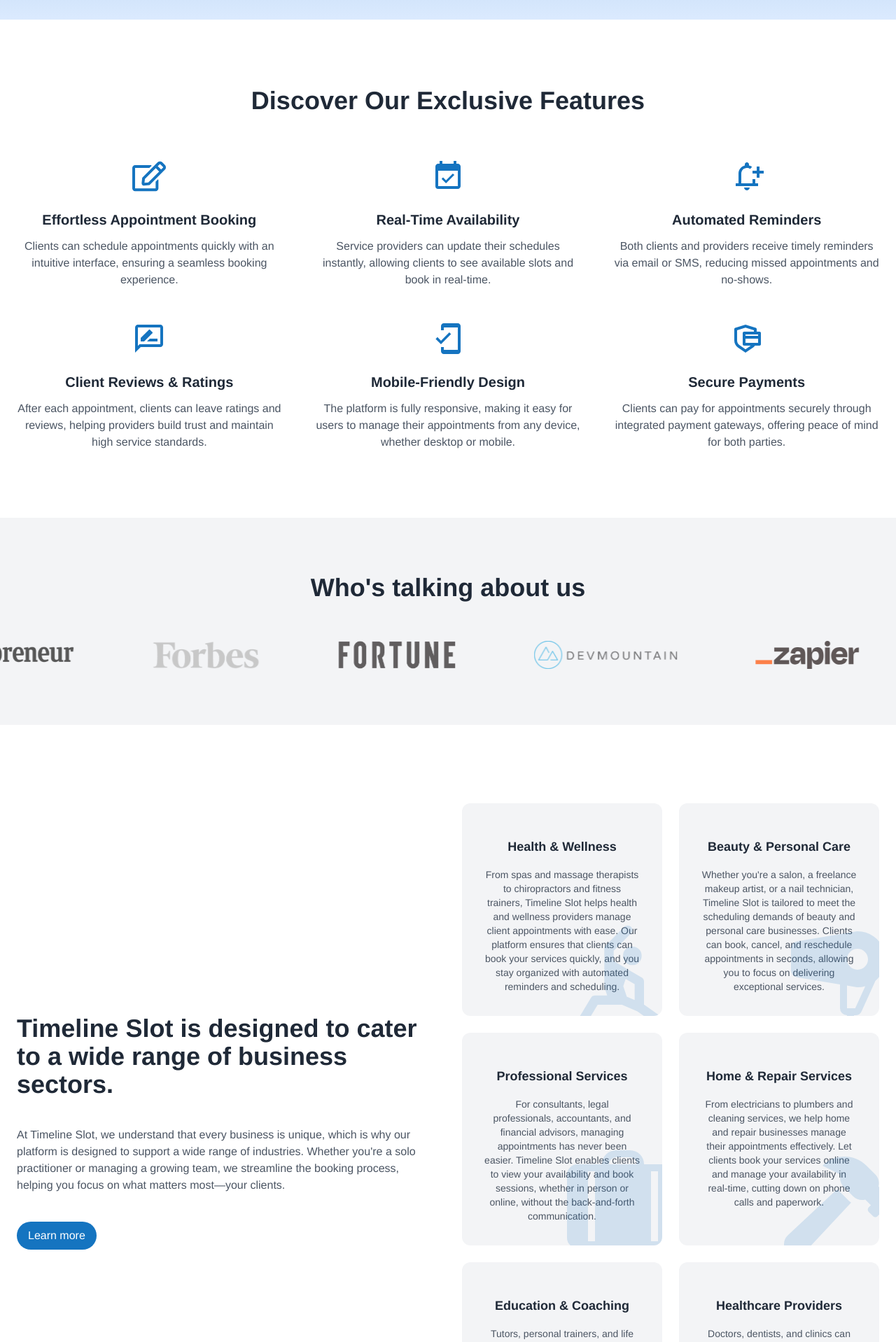
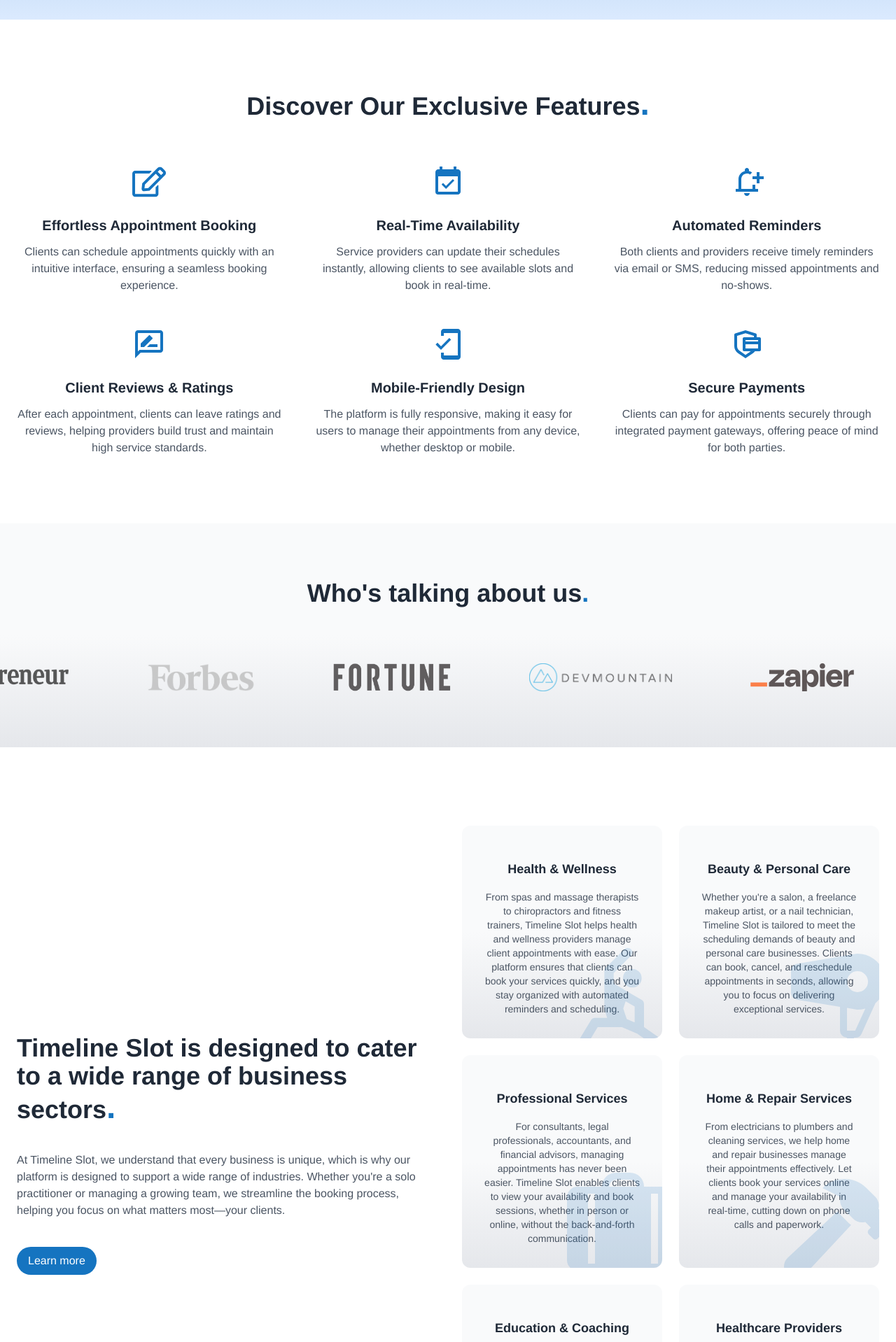
Before and after one commit to Devmountain-group-projects/timeslot-project, a React (Vite) app: page / in a window 1280 px wide. Shown: the part 820-2738 px from the top of the page at 70% size. Built offline with nearby package versions, Linux system fonts and the light colour scheme.

Commit message:
finished the subscribe component, added a couple more plugins to tailwind config, added a couple of changes to other components that reuse the same plugins, changed the background in a couple of components

```diff
--- a/src/components/Home/Features.jsx
+++ b/src/components/Home/Features.jsx
@@ -40,7 +40,7 @@ const Features = () => {
     return (
         <div className="max-w-max mx-auto px-6 py-24">
             <h2 className="text-gray-800 sm:text-4xl text-2xl font-extrabold text-center mb-16">
-                Discover Our Exclusive Features
+                Discover Our Exclusive Features<span className='text-primary text-3xl sm:text-5xl'>.</span>
             </h2>
             <div className="grid lg:grid-cols-3 md:grid-cols-2 gap-12">
                 {features.map((feature, index) => (
--- a/src/components/Home/Marquee.jsx
+++ b/src/components/Home/Marquee.jsx
@@ -21,8 +21,8 @@ const Marquee = () => {
     ];
 
     return (
-        <div className='bg-gray-100 py-20'>
-            <h1 className="sm:text-4xl text-2xl font-bold text-center text-gray-800 mb-14">Who's talking about us</h1>
+        <div className='bg-gradient-gray py-20'>
+            <h1 className="title-text text-center mb-20">Who's talking about us<span className='text-primary'>.</span></h1>
             <div className="marquee-wrapper overflow-hidden whitespace-nowrap">
                 <div className="animate-marquee inline-block">
                     {logos.concat(logos).map((logo, index) => (
--- a/src/components/Home/PricingSection.jsx
+++ b/src/components/Home/PricingSection.jsx
@@ -60,10 +60,10 @@ const PricingSection = () => {
 
     return (
         <div>
-            <div className="bg-gray-100 px-4 py-24">
+            <div className="bg-gradient-gray px-4 py-24">
                 <div className="max-w-5xl max-lg:max-w-max mx-auto">
                     <div className="text-center">
-                        <h2 className="sm:text-4xl text-2xl font-bold mb-2 text-gray-800">Choose a Subscription</h2>
+                        <h2 className="sm:text-4xl text-2xl font-bold mb-2 text-gray-800">Choose a Subscription<span className='text-primary text-3xl sm:text-5xl'>.</span></h2>
                         <p className="text-base text-gray-500">choose a plan tailored to your needs</p>
                     </div>
 
--- a/src/components/Home/Reviews.jsx
+++ b/src/components/Home/Reviews.jsx
@@ -86,7 +86,7 @@ const Reviews = () => {
             <div className="max-w-max mx-auto">
                 <div className="grid lg:grid-cols-3 gap-6 max-lg:max-w-2xl">
                     <div className="col-span-2">
-                        <h2 className="text-gray-800 sm:text-4xl text-2xl font-extrabold">What Our Users Say</h2>
+                        <h2 className="title-text">What Our Users Say<span className='text-primary text-3xl sm:text-5xl'>.</span></h2>
                         <p className="text-base text-gray-800 mt-6 leading-relaxed">Discover how Timeline Slot has transformed the scheduling experience for businesses of all sizes. See why so many trust us to manage their appointments efficiently and grow their businesses.</p>
                     </div>
                     <div className="flex space-x-4 items-end justify-end">
--- a/src/components/Home/ServiceIndustries.jsx
+++ b/src/components/Home/ServiceIndustries.jsx
@@ -6,7 +6,7 @@ import { FaHammer, FaChalkboardTeacher } from "react-icons/fa";
 import { GiHealthNormal } from "react-icons/gi";
 
 const ServiceCard = ({ Icon, title, description }) => (
-    <div className="text-center hover:shadow-md hover:ring-2 hover:ring-primary hover:scale-105 transition-all duration-300 rounded-xl bg-gray-100 p-8 w-full relative overflow-hidden">
+    <div className="text-center hover:shadow-md hover:ring-2 hover:ring-primary hover:scale-105 transition-all duration-300 rounded-xl bg-gradient-gray p-8 w-full relative overflow-hidden">
         <h3 className="text-gray-800 text-lg font-bold mt-4 mb-4">{title}</h3>
         <p className="text-gray-600 text-sm">{description}</p>
         <Icon className="absolute bottom-0 right-0 text-primary opacity-15 w-40 h-40 -mb-6 -mr-6" />
@@ -51,7 +51,7 @@ const ServiceIndustries = () => {
         <div className="bg-white px-6 py-24">
             <div className="grid lg:grid-cols-2 items-center gap-10 my-4 lg:max-w-max max-w-xl mx-auto">
                 <section className="max-lg:text-center">
-                    <h2 className="text-gray-800 sm:text-4xl text-2xl font-extrabold mb-10">Timeline Slot is designed to cater to a wide range of business sectors.</h2>
+                    <h2 className="title-text">Timeline Slot is designed to cater to a wide range of business sectors<span className='text-primary text-3xl sm:text-5xl'>.</span></h2>
                     <p className="text-gray-600 text-base">At Timeline Slot, we understand that every business is unique, which is why our platform is designed to support a wide range of industries. Whether you're a solo practitioner or managing a growing team, we streamline the booking process, helping you focus on what matters most—your clients.</p>
                     <button type="button" className="btn-blue mt-10">
                         Learn more
--- a/src/components/Home/Subscribe.jsx
+++ b/src/components/Home/Subscribe.jsx
@@ -2,7 +2,22 @@ import React from 'react'
 
 const Subscribe = () => {
     return (
-        <div>Subscribe</div>
+        <div>
+            <div className="font-[sans-serif] px-6 py-16 bg-gradient-gray">
+                <div className="text-center max-w-3xl max-md:max-w-md mx-auto">
+                    <h2 className="title-text">Stay Updated with Timeline Slot<span className='text-primary text-3xl sm:text-5xl'>.</span></h2>
+                    <div className="mt-8">
+                        <p className="text-base text-gray-500 leading-relaxed">Join our community to receive the latest news, tips, and exclusive offers straight to your inbox. Whether you’re a service provider looking to streamline your bookings or a client seeking seamless appointment management, we’ve got you covered!</p>
+                    </div>
+
+                    <div className="bg-white mt-12 flex px-1 py-1.5 rounded-full shadow-[0_5px_22px_-8px_rgba(93,96,127,0.2)] md:w-4/5 mx-auto overflow-hidden">
+                        <input type='email' placeholder='Enter your email' className="w-full outline-none bg-white pl-4 text-gray-800 text-sm" />
+                        <button type='button'
+                            className="btn-blue transition-all text-white text-sm rounded-full px-4 py-2.5">Subscribe</button>
+                    </div>
+                </div>
+            </div>
+        </div>
     )
 }
 
--- a/tailwind.config.js
+++ b/tailwind.config.js
@@ -25,6 +25,12 @@ export default {
           '@apply px-4 py-2 text-base rounded-full font-medium text-white bg-primary hover:bg-white hover:text-primary hover:ring-2 ring-primary transition duration-300 ease-in-out':
             {},
         },
+        '.bg-gradient-gray': {
+          '@apply bg-gradient-to-t from-gray-200 via-gray-50 to-gray-50': {},
+        },
+        '.title-text': {
+          '@apply text-gray-800 sm:text-4xl text-2xl font-extrabold mb-10': {},
+        },
       });
     }),
   ],
```
